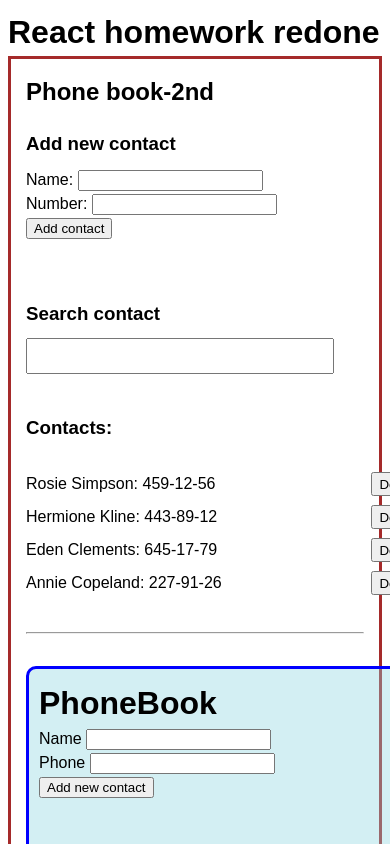
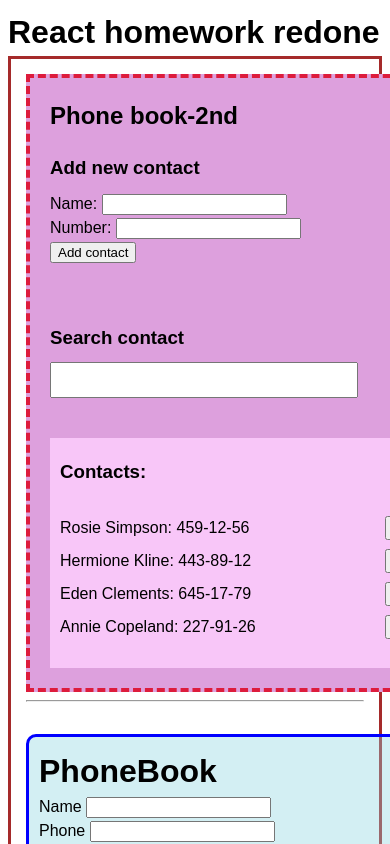
Before and after one commit to FloriGOIT/redone-hw1-react, a React (Create React App) app: page / in a window 390 px wide. Shown: the top 844 px of the page. Built offline with nearby package versions, Linux system fonts and the light colour scheme.

Commit message:
<Phone2nd> done +styling

```diff
--- a/src/components/home-work-2/PhoneContact/phone.module.scss
+++ b/src/components/home-work-2/PhoneContact/phone.module.scss
@@ -17,17 +17,17 @@
   }
 }
 
-.phone2{
+.phone2{border: 4px dashed rgb(221, 28, 60);padding: 20px;width: 400px; background-color: plum;
   h3{padding-top: 20px; padding-bottom: 10px;}
 
-  .arrContacts {
+  .arrContacts {background-color: rgb(248, 198, 248); padding: 0px 10px;
       h3 {
-        padding-top: 40px;
+        margin-top: 40px;
       }
 
       ul {
         list-style-type: none;
-        width: 400px;
+
         padding: 20px 0px;
 
         li {
```
